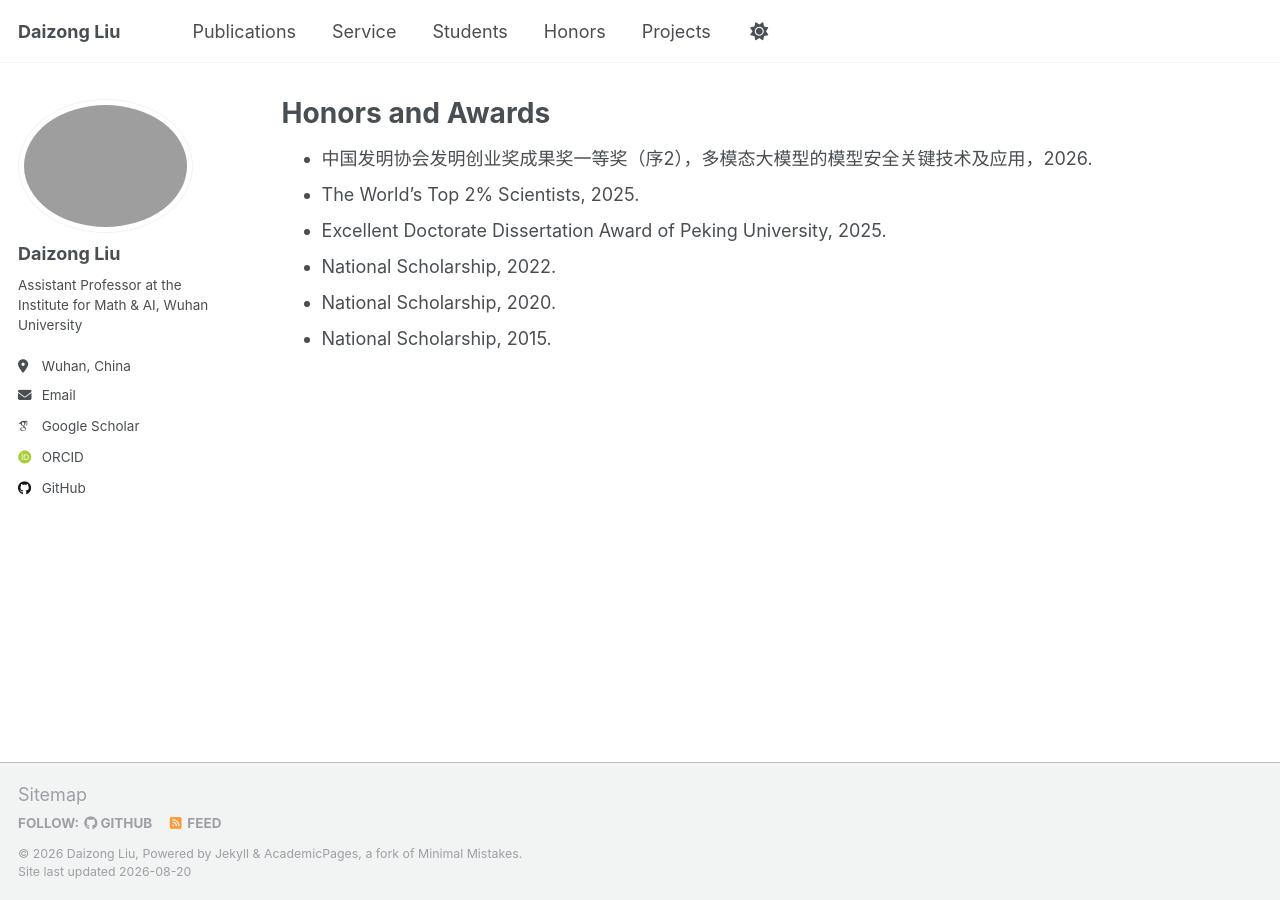
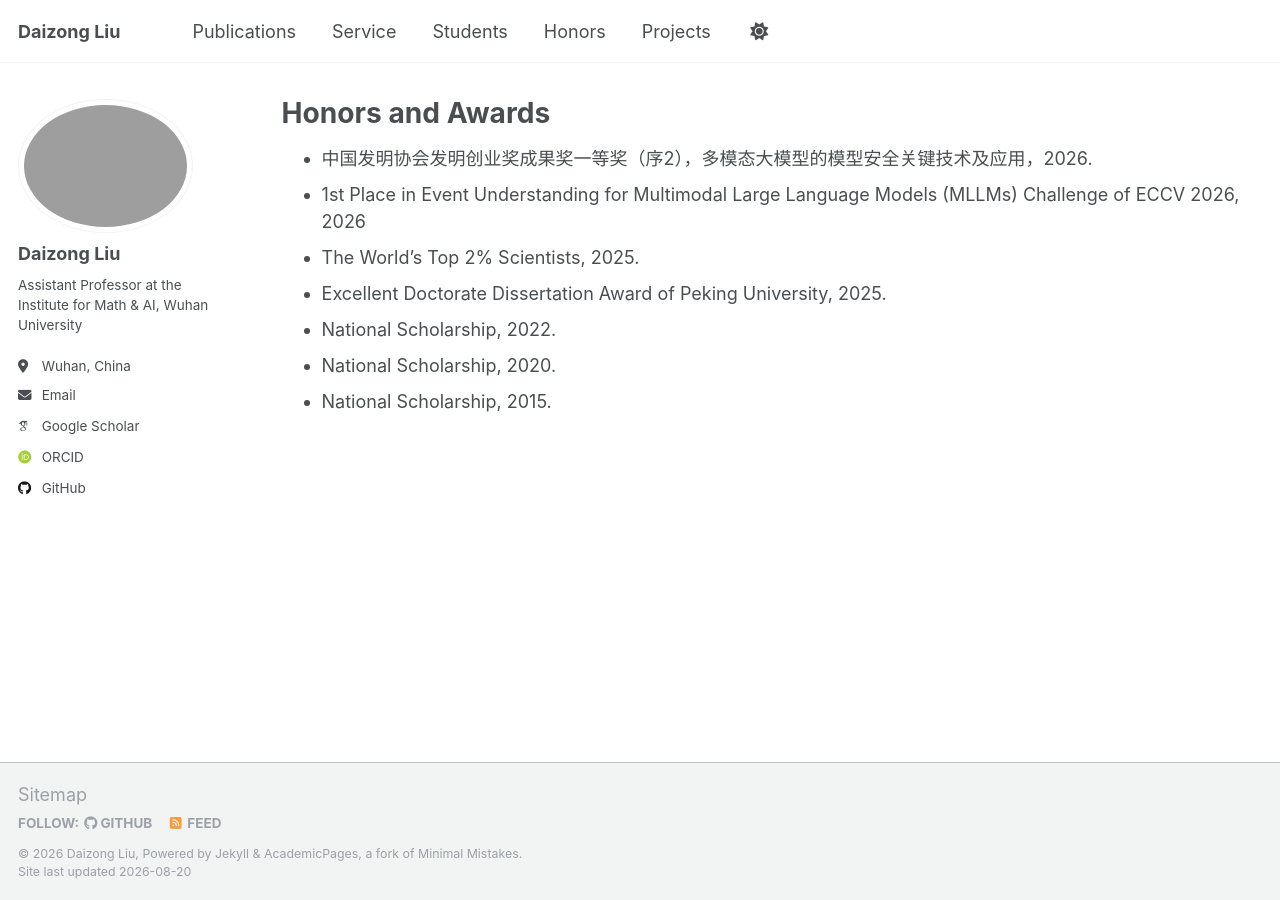
Before and after one commit to liudaizong/liudaizong.github.io, a Jekyll site: the page built from _pages/portfolio.md, in a window 1280 px wide. Built offline with Jekyll 4.4.1, drawn with Linux system fonts in a browser that asks for light colours; some web fonts are replaced.

Commit message:
Update portfolio.md

```diff
--- a/_pages/portfolio.md
+++ b/_pages/portfolio.md
@@ -5,6 +5,7 @@ layout: archive
 ---
 
 * 中国发明协会发明创业奖成果奖一等奖（序2），多模态大模型的模型安全关键技术及应用，2026.
+* 1st Place in Event Understanding for Multimodal Large Language Models (MLLMs) Challenge of ECCV 2026, 2026
 * The World's Top 2% Scientists, 2025.
 * Excellent Doctorate Dissertation Award of Peking University, 2025.
 * National Scholarship, 2022.
```
